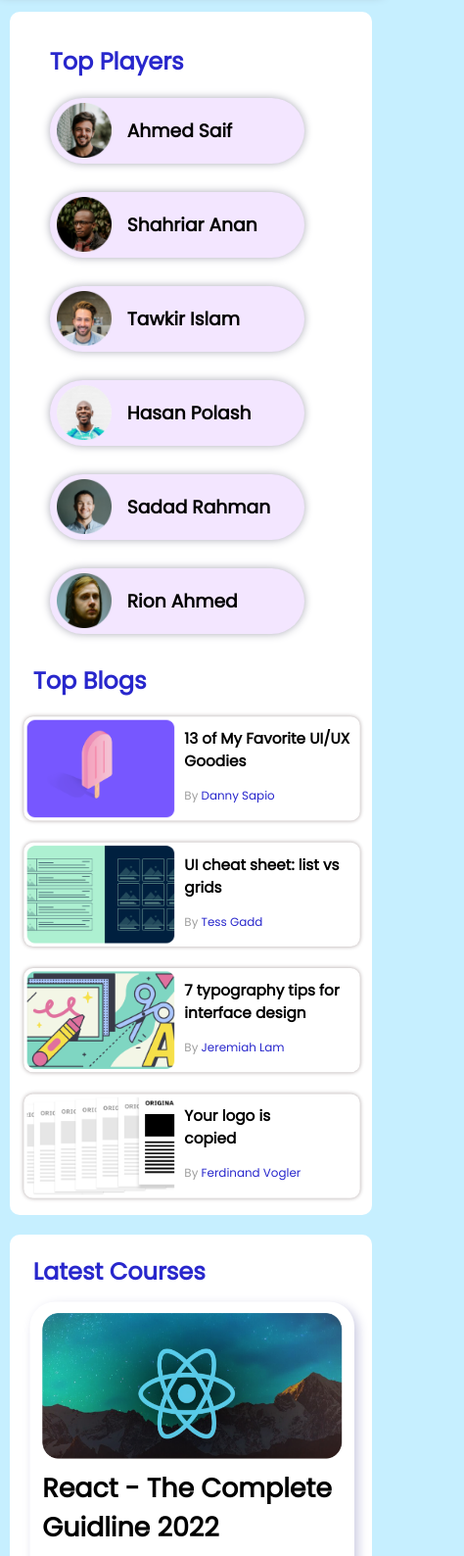
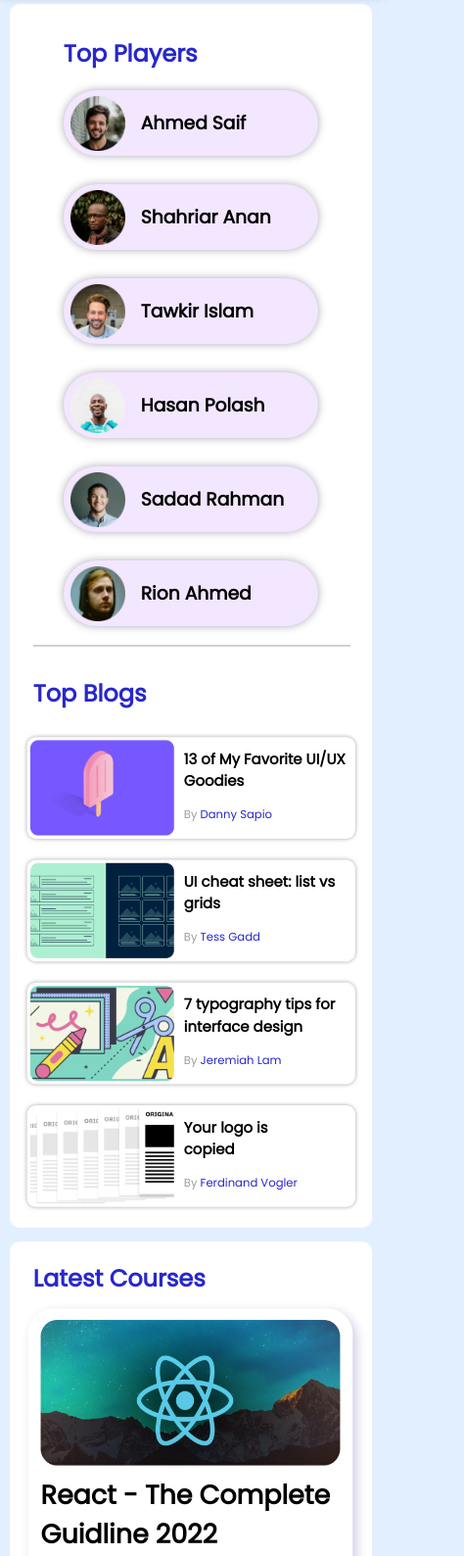
Before and after one commit to emonmorol/Practice-project, a plain HTML site: page index.html in a window 390 px wide. Shown: the part 68-1656 px from the top of the page at 98% size, 474 px wide, since content can reach past the window. Drawn offline with Linux system fonts and the light colour scheme.

Commit message:
responsive align

```diff
--- a/nav.css
+++ b/nav.css
@@ -65,7 +65,7 @@ body {
   }
   .navigate-right {
     position: relative;
-    right: 456px;
+    right: 12px;
   }
 
   .navigate-left {
--- a/style.css
+++ b/style.css
@@ -1,5 +1,5 @@
 body {
-  background-color: rgb(198, 239, 255);
+  background-color: #e2efff;
 }
 hr {
   border: 1px solid #d1d1d1;
@@ -24,6 +24,8 @@ hr {
 }
 
 h2 {
+  margin-top: 20px;
+  margin-bottom: 20px;
   color: #2827cc;
   font-size: 24px;
   font-weight: 600;
@@ -195,11 +197,19 @@ footer h3 {
 /* For Mobile Phone */
 
 @media screen and (max-width: 767px) {
+  body {
+    margin: 0px;
+    width: 100%;
+  }
   .container {
     width: 95%;
+    margin-top: 72px;
+  }
+  .course-container {
+    margin-top: 14px;
   }
   .top-players {
-    margin-left: 41px;
+    margin-left: 55px;
   }
   .top-player {
     grid-template-columns: repeat(1, 1fr);
@@ -208,12 +218,15 @@ footer h3 {
     transform: scale(0.6);
     margin: 0px;
   } */
+  .top-blogs {
+    width: 348px;
+  }
   .top-blog {
     grid-template-columns: repeat(1, 1fr);
-    transform: scale(0.85);
+    transform: scale(0.83);
     position: relative;
-    left: -40px;
-    top: -54px;
+    left: -36px;
+    top: -52px;
     margin-bottom: -103px;
   }
   .latest-courses {
@@ -224,12 +237,10 @@ footer h3 {
     transform: scale(1.28);
     position: relative;
     top: 114px;
-    left: 45px;
+    left: 32px;
+    width: 266px;
   }
   .course {
     margin-bottom: 17px;
   }
-  hr {
-    display: none;
-  }
 }
```
Also changed, not shown: index.html (+0 -1 lines).
